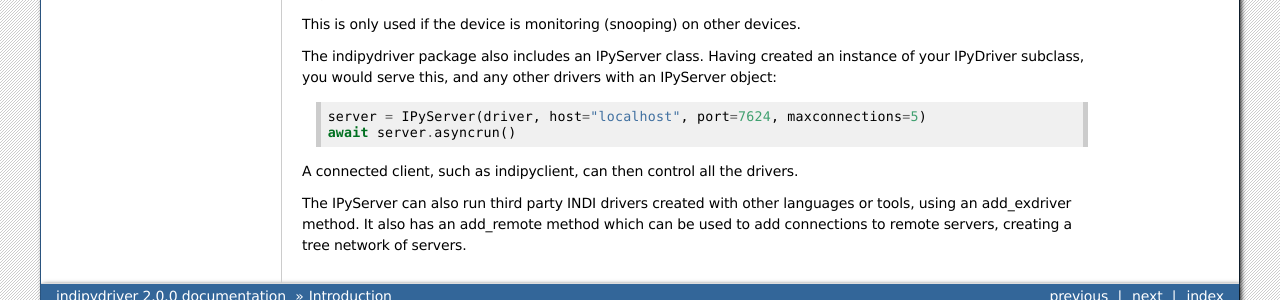
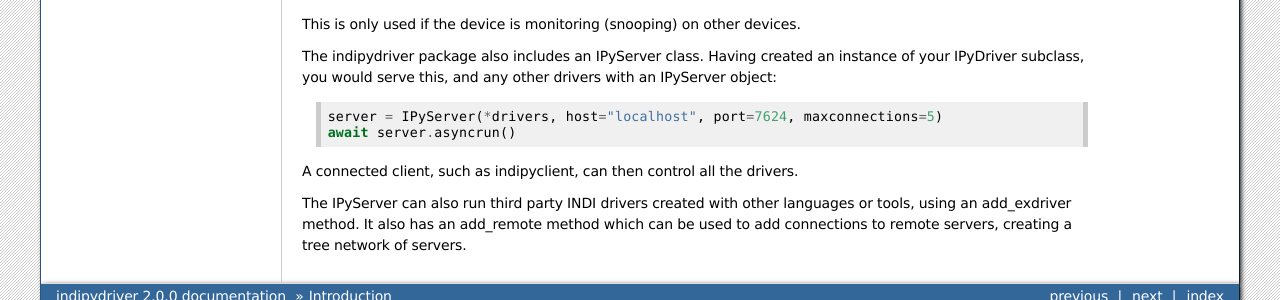
Before and after one commit to bernie-skipole/indipydriver, a Sphinx documentation site: the page built from docs/source/usage/introduction.rst, in a window 1280 px wide. Shown: the part 912-1212 px from the top of the page. Built offline with Sphinx 7.4.7, drawn with Linux system fonts in a browser that asks for light colours.

Commit message:
Now version 2.0.0

```diff
--- a/docs/source/usage/introduction.rst
+++ b/docs/source/usage/introduction.rst
@@ -47,7 +47,7 @@
 
 The indipydriver package also includes an IPyServer class. Having created an instance of your IPyDriver subclass, you would serve this, and any other drivers with an IPyServer object::
 
-    server = IPyServer(driver, host="localhost", port=7624, maxconnections=5)
+    server = IPyServer(*drivers, host="localhost", port=7624, maxconnections=5)
     await server.asyncrun()
 
 A connected client, such as indipyclient, can then control all the drivers.
```
Also changed, not shown: README.md (+1 -1 lines).
